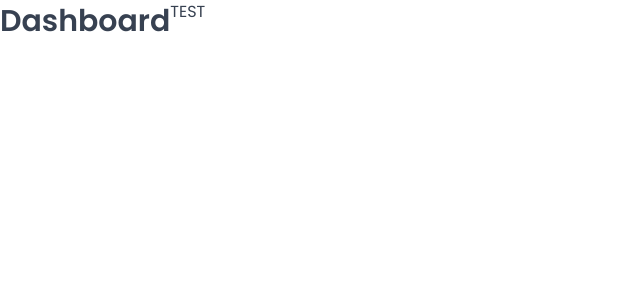
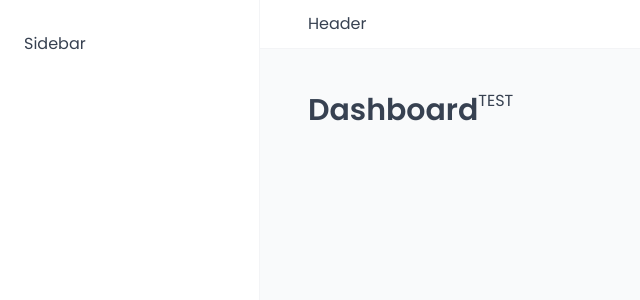
Before and after one commit to Mohamad-Ajmal/Wild-oasis-app, a React (Vite) app: page /dashboard in a window 1280 px wide. Shown: the top 300 px of the page, without its empty margins (0-640 px from the left). Built offline with nearby package versions, Linux system fonts and the light colour scheme; a web font is replaced by a local one.

Commit message:
Applayout setup with header and sidebar and also positioning child routes under the parent route

```diff
--- a/src/App.jsx
+++ b/src/App.jsx
@@ -9,6 +9,7 @@
 import Account from "./pages/Account"
 import Login from "./pages/Login"
 import PageNotFound from "./pages/PageNotFound"
+import AppLayout from './ui/AppLayout'
 
 export default function App() {
   return (
@@ -16,6 +17,7 @@
     <GlobalStyles />
     <BrowserRouter>
     <Routes>
+      <Route element={<AppLayout />}>
         <Route  index  element={<Navigate replace to="dashboard" />}/>
         <Route  path="dashboard" element={<Dashboard />}/>
         <Route path="bookings" element={<Bookings />}/>
@@ -23,6 +25,8 @@
         <Route path="users" element={<Users />}/>
         <Route path="settings" element={<Settings />}/>
         <Route path="account" element={<Account />}/>
+      </Route>
+
       <Route path="login" element={<Login />}/>
       <Route path="*" element={<PageNotFound />}/>
     </Routes>
--- /dev/null
+++ b/src/ui/AppLayout.jsx
@@ -0,0 +1,28 @@
+import React from 'react'
+import { Outlet } from 'react-router-dom'
+import Header from './Header'
+import Sidebar from './Sidebar'
+import styled from 'styled-components'
+
+const StyledAppLayout = styled.div`
+    display: grid;
+    grid-template-columns: 26rem 1fr;
+    grid-template-rows: auto 1fr;
+    height: 100vh;
+`
+
+const Main = styled.main `
+    background-color: var(--color-grey-50);
+    padding: 4rem 4.8rem 6.4rem;
+`
+export default function AppLayout() {
+  return (
+    <StyledAppLayout>
+      <Header />
+      <Sidebar />
+      <Main>
+        <Outlet />
+      </Main>
+    </StyledAppLayout>
+  )
+}
--- /dev/null
+++ b/src/ui/Header.jsx
@@ -0,0 +1,18 @@
+import React from 'react'
+import styled from 'styled-components'
+
+const StyledHeader = styled.header `
+    background-color: var(--color-grey-0);
+    padding: 1.2rem 4.8rem;
+    border-bottom: 1px solid var(--color-grey-100);
+`
+
+
+
+export default function Header() {
+  return (
+    <StyledHeader>
+      Header
+    </StyledHeader>
+  )
+}
--- /dev/null
+++ b/src/ui/Sidebar.jsx
@@ -0,0 +1,20 @@
+import React from 'react'
+import styled from 'styled-components'
+
+const StyledSidebar = styled.aside `
+    background-color: var(--color-grey-0);
+    padding: 3.2rem 2.4rem;
+    border-right: 1px solid var(--color-grey-100);
+
+    grid-row: 1 / -1;
+
+`
+
+
+export default function Sidebar() {
+  return (
+    <StyledSidebar>
+      Sidebar
+    </StyledSidebar>
+  )
+}
```
Lines whose indentation alone changed are shown as unchanged.
